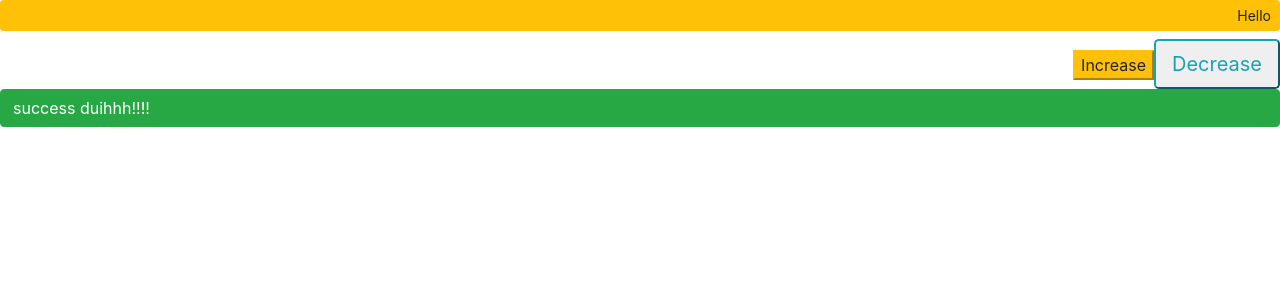
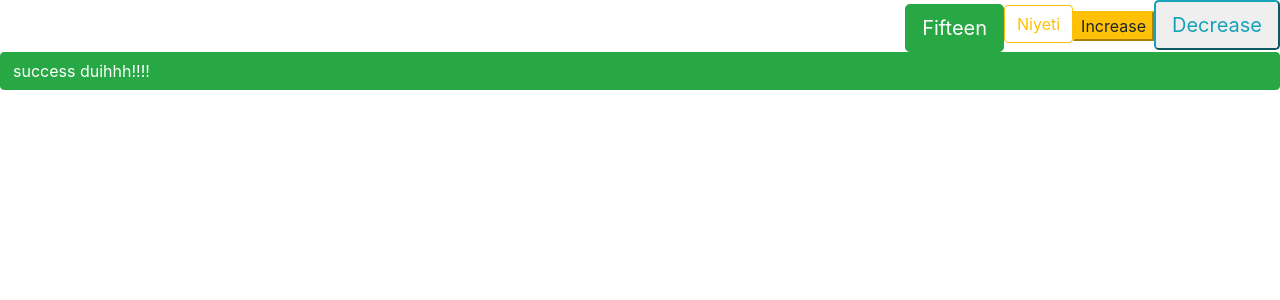
Before and after one commit to pbplop29/Bootstrap-learning, a React (Create React App) app: page / in a window 1280 px wide. Shown: the top 300 px of the page. Built offline with nearby package versions, Linux system fonts and the light colour scheme.

Commit message:
Added Background and also learn about creating own method and using a function and classes in commands.

```diff
--- a/src/counterdir/counter.jsx
+++ b/src/counterdir/counter.jsx
@@ -1,10 +1,15 @@
 import React, { Component } from "react";
 class Counter extends Component {
-  state = {};
+  state = {
+    Roll: 15
+  };
   render() {
+    // this.colorBadge();
+
     return (
       <div className="text-right">
-        <h1 className=" text-right btn btn-block btn-warning btn-sm">Hello</h1>
+        <span className={this.colorBadge()}>{this.getRollItSelf()}</span>
+        <h1 className="btn btn-outline-warning">Niyeti</h1>
         <button className=" btn-warning disabled">Increase</button>
         <button className=" btn-outline-info btn-lg ">Decrease</button>
         <badge className="btn btn-block btn-success text-left">
@@ -13,6 +18,15 @@ class Counter extends Component {
       </div>
     );
   }
+  getRollItSelf() {
+    return this.state.Roll === 15 ? "Fifteen" : this.state.Roll;
+  }
+
+  colorBadge() {
+    let checker = "btn btn-lg btn-";
+    checker += this.state.Roll === 15 ? "success" : "dark";
+    return checker;
+  }
 }
 
 export default Counter;
```
Also changed, not shown: 1 other file (tests, documents, lock files or other folders).
